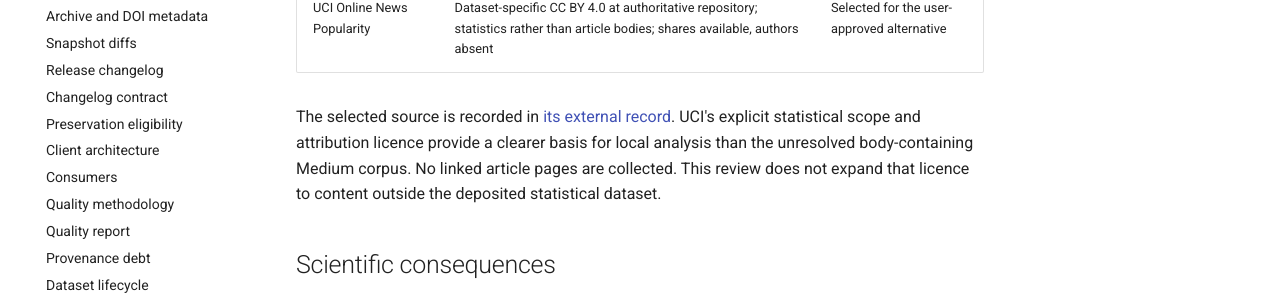
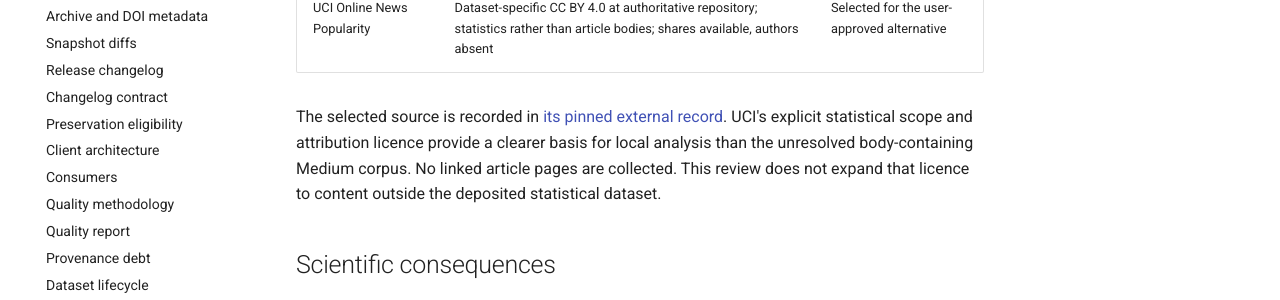
Before and after one commit to DiogoRibeiro7/data, an MkDocs documentation site: the page built from docs/research/medium-metadata-reuse-and-alternative-2026-10-14.md, in a window 1280 px wide and 900 px high, scrolled down 1313 px. Shown: the part 406-706 px from the top of the window. Built offline with MkDocs 1.6.1 and Material for MkDocs 9.7.7, drawn with Linux system fonts in a browser that asks for light colours; comment, search, counter and statistics services are not loaded.

Commit message:
Link source review to immutable registry record in documentation builds

```diff
--- a/docs/research/medium-metadata-reuse-and-alternative-2026-10-14.md
+++ b/docs/research/medium-metadata-reuse-and-alternative-2026-10-14.md
@@ -58,7 +58,7 @@
 | UCI Online News Popularity | Dataset-specific CC BY 4.0 at authoritative repository; statistics rather than article bodies; shares available, authors absent | Selected for the user-approved alternative |
 
 The selected source is recorded in
-[its external record](../../external/uci-online-news-popularity/README.md).
+[its pinned external record](https://github.com/DiogoRibeiro7/data/blob/01e9be26f0f06c9c7b2b2abf8467cdd2ca59c3f5/external/uci-online-news-popularity/README.md).
 UCI's explicit statistical scope and attribution licence provide a clearer
 basis for local analysis than the unresolved body-containing Medium corpus.
 No linked article pages are collected. This review does not expand that licence
```
